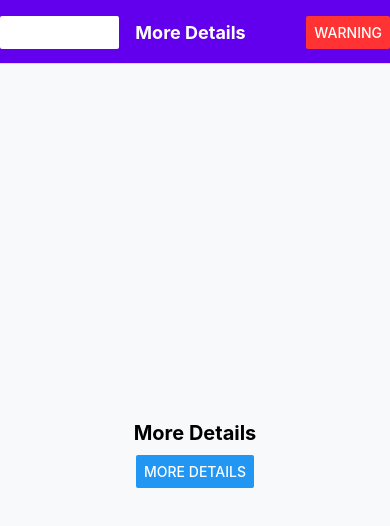
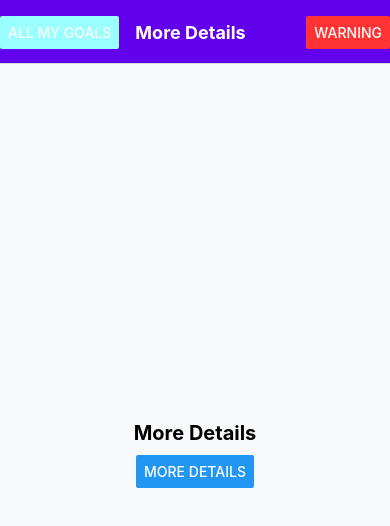
Before and after one commit to yumi-xu/mobile24Fall, a React Native app: screen /Details in a window 390 px wide. Shown: the top 526 px of the page. Built offline with nearby package versions, Linux system fonts and the light colour scheme.

Commit message:
Activity - Pressable – Visual Feedback on Android and change a clour

```diff
--- a/Components/GoalDetail.js
+++ b/Components/GoalDetail.js
@@ -19,7 +19,7 @@ const GoalDetails = ({ route }) => {
       headerLeft: () => (
         <Button
           title="All My Goals"
-          color="#fff"
+          color="#99ffff"
           onPress={() => navigation.goBack()}
         />
       ),
--- a/Components/GoalItem.js
+++ b/Components/GoalItem.js
@@ -1,4 +1,4 @@
-import { View, Text, StyleSheet, Button } from "react-native";
+import { View, Text, StyleSheet, Button, Pressable } from "react-native";
 import React from "react";
 import { useNavigation } from "@react-navigation/native";
 
@@ -9,13 +9,17 @@ export default function GoalItem({ onDelete, item }) {
     navigation.navigate("Details", { goal: item });
   };
   return (
-    <View style={styles.wrap}>
-      <View style={styles.textWrapper}>
-        <Text style={styles.inputText}>{item.text}</Text>
-        <Button title="X" color="red" onPress={onDelete} />
-        <Button title="i" color="blue" onPress={onNavigate} />
+    <Pressable
+      onPress={onNavigate}
+      android_ripple={{ color: "#dddddd", borderless: false }}
+    >
+      <View style={styles.wrap}>
+        <View style={styles.textWrapper}>
+          <Text style={styles.inputText}>{item.text}</Text>
+          <Button title="X" color="red" onPress={onDelete} />
+        </View>
       </View>
-    </View>
+    </Pressable>
   );
 }
 
```
